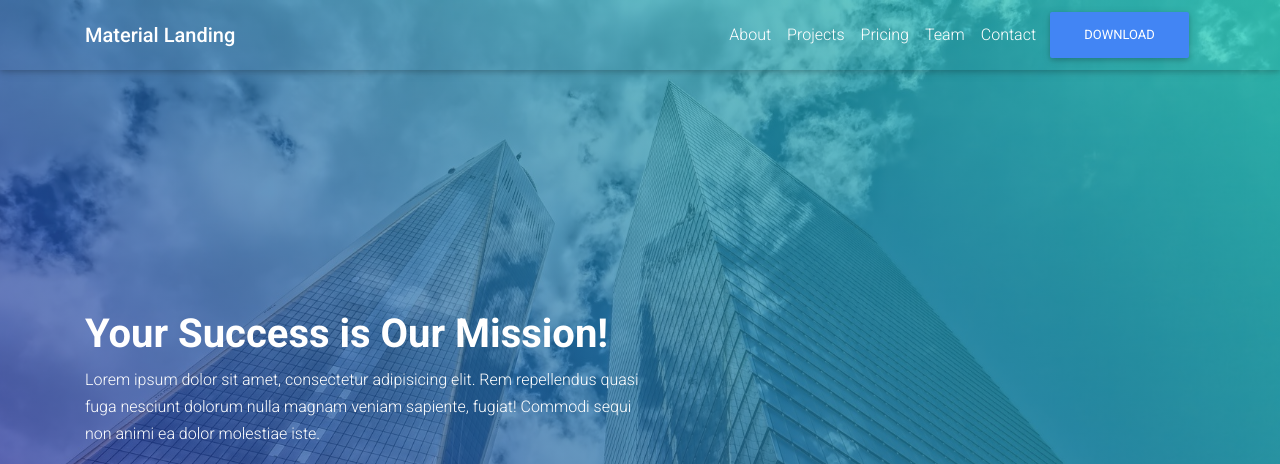
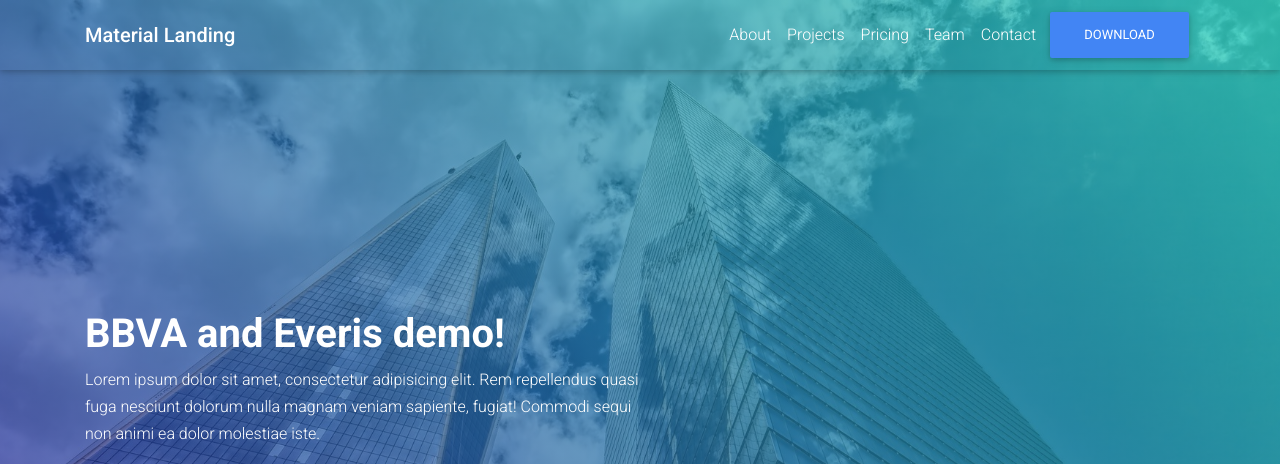
Before and after one commit to EVM6/gitDemo, a plain HTML site: page index.html in a window 1280 px wide. Shown: the top 464 px of the page. Drawn offline with Linux system fonts and the light colour scheme.

Commit message:
second release

```diff
--- a/index.html
+++ b/index.html
@@ -35,7 +35,7 @@
               <div class="col-md-10 col-lg-6 text-center text-md-left margins">
                 <div class="white-text">
                   <div class="wow fadeInLeft" data-wow-delay="0.3s">
-                    <h1 class="h1-responsive font-weight-bold mt-sm-5">Your Success is Our Mission!</h1>
+                    <h1 class="h1-responsive font-weight-bold mt-sm-5">BBVA and Everis demo!</h1>
                     <div class="h6">
                       Lorem ipsum dolor sit amet, consectetur adipisicing elit. Rem repellendus quasi fuga nesciunt
                       dolorum nulla magnam veniam sapiente, fugiat! Commodi sequi non animi ea dolor molestiae
```
